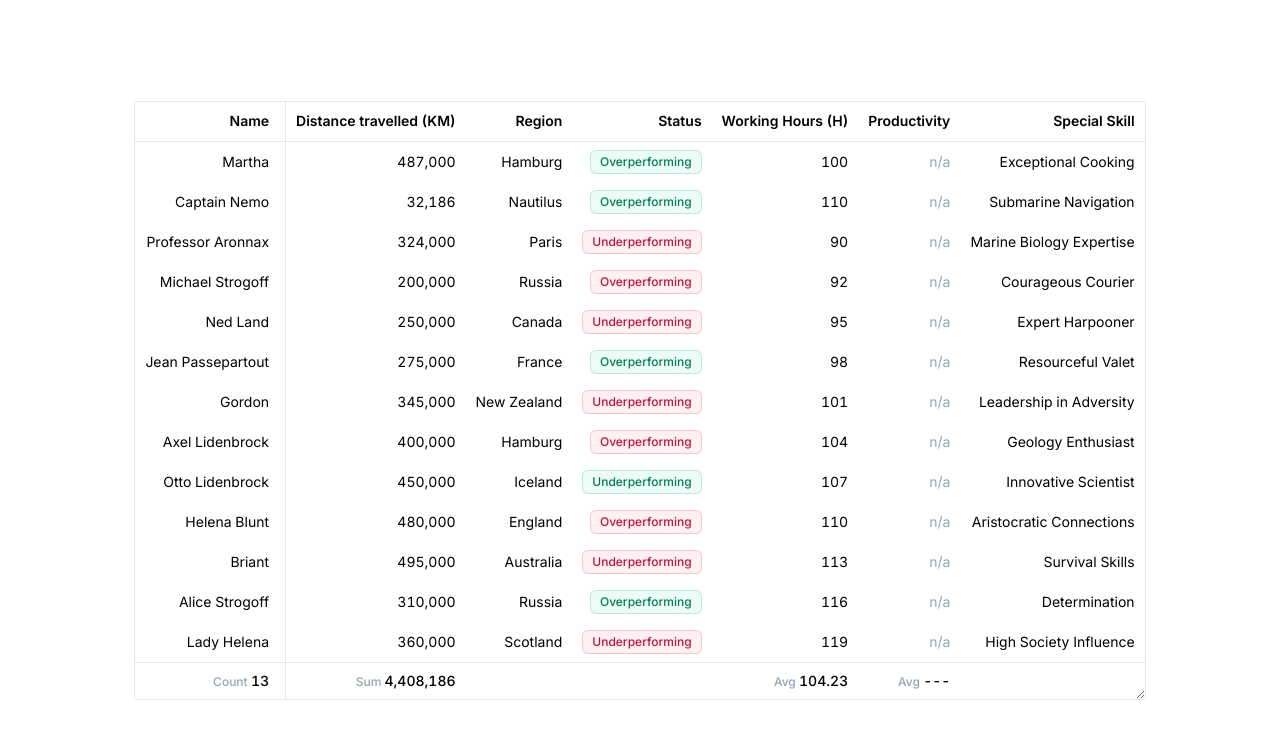
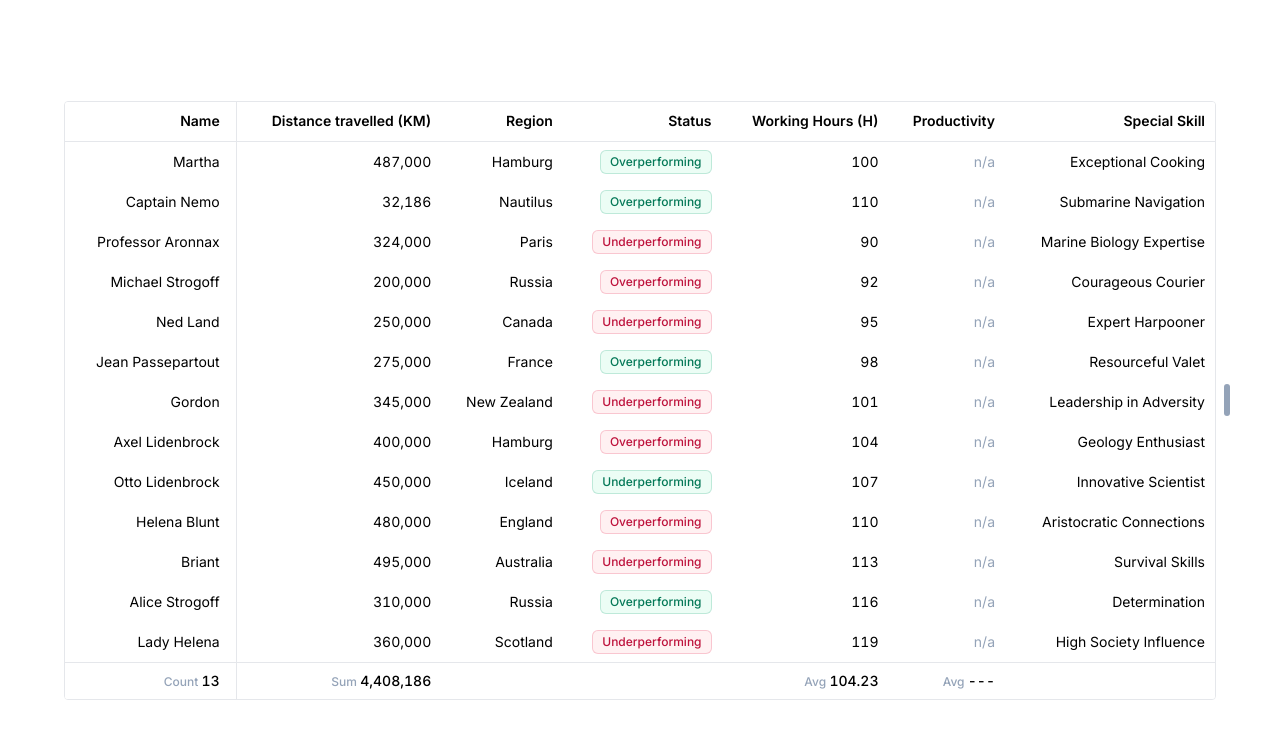
Before and after one commit to severinlandolt/freeze-panes-table, a Next.js app: page / in a window 1280 px wide. Shown: the top 738 px of the page. Built offline with nearby package versions, Linux system fonts and the light colour scheme.

Commit message:
create pagess

```diff
--- a/src/app/page.tsx
+++ b/src/app/page.tsx
@@ -1,232 +1,45 @@
-const data = [
-  {
-    id: 1,
-    name: "Martha",
-    kilometers: 487000,
-    region: "Hamburg",
-    status: "overperforming",
-    deltaType: "moderateIncrease",
-    hours: 100,
-    productivity: "n/a",
-    specialSkill: "Exceptional Cooking",
-  },
-  {
-    id: 2,
-    name: "Captain Nemo",
-    kilometers: 32186,
-    region: "Nautilus",
-    status: "overperforming",
-    deltaType: "moderateIncrease",
-    hours: 110,
-    productivity: "n/a",
-    specialSkill: "Submarine Navigation",
-  },
-  {
-    id: 3,
-    name: "Professor Aronnax",
-    kilometers: 324000,
-    region: "Paris",
-    status: "underperforming",
-    deltaType: "moderateDecrease",
-    hours: 90,
-    productivity: "n/a",
-    specialSkill: "Marine Biology Expertise",
-  },
-  {
-    id: 4,
-    name: "Michael Strogoff",
-    kilometers: 200000,
-    region: "Russia",
-    status: "overperforming",
-    deltaType: "moderateDecrease",
-    hours: 92,
-    productivity: "n/a",
-    specialSkill: "Courageous Courier",
-  },
-  {
-    id: 5,
-    name: "Ned Land",
-    kilometers: 250000,
-    region: "Canada",
-    status: "underperforming",
-    deltaType: "moderateDecrease",
-    hours: 95,
-    productivity: "n/a",
-    specialSkill: "Expert Harpooner",
-  },
-  {
-    id: 6,
-    name: "Jean Passepartout",
-    kilometers: 275000,
-    region: "France",
-    status: "overperforming",
-    deltaType: "moderateIncrease",
-    hours: 98,
-    productivity: "n/a",
-    specialSkill: "Resourceful Valet",
-  },
-  {
-    id: 7,
-    name: "Gordon",
-    kilometers: 345000,
-    region: "New Zealand",
-    status: "underperforming",
-    deltaType: "moderateDecrease",
-    hours: 101,
-    productivity: "n/a",
-    specialSkill: "Leadership in Adversity",
-  },
-  {
-    id: 8,
-    name: "Axel Lidenbrock",
-    kilometers: 400000,
-    region: "Hamburg",
-    status: "overperforming",
-    deltaType: "moderateDecrease",
-    hours: 104,
-    productivity: "n/a",
-    specialSkill: "Geology Enthusiast",
-  },
-  {
-    id: 9,
-    name: "Otto Lidenbrock",
-    kilometers: 450000,
-    region: "Iceland",
-    status: "underperforming",
-    deltaType: "moderateIncrease",
-    hours: 107,
-    productivity: "n/a",
-    specialSkill: "Innovative Scientist",
-  },
-  {
-    id: 10,
-    name: "Helena Blunt",
-    kilometers: 480000,
-    region: "England",
-    status: "overperforming",
-    deltaType: "moderateDecrease",
-    hours: 110,
-    productivity: "n/a",
-    specialSkill: "Aristocratic Connections",
-  },
-  {
-    id: 11,
-    name: "Briant",
-    kilometers: 495000,
-    region: "Australia",
-    status: "underperforming",
-    deltaType: "moderateDecrease",
-    hours: 113,
-    productivity: "n/a",
-    specialSkill: "Survival Skills",
-  },
-  {
-    id: 12,
-    name: "Alice Strogoff",
-    kilometers: 310000,
-    region: "Russia",
-    status: "overperforming",
-    deltaType: "moderateIncrease",
-    hours: 116,
-    productivity: "n/a",
-    specialSkill: "Determination",
-  },
-  {
-    id: 13,
-    name: "Lady Helena",
-    kilometers: 360000,
-    region: "Scotland",
-    status: "underperforming",
-    deltaType: "moderateDecrease",
-    hours: 119,
-    productivity: "n/a",
-    specialSkill: "High Society Influence",
-  },
-];
-
-const footer = [
-  { prefix: "Count", value: 13 },
-  { prefix: "Sum", value: 4_408_186 },
-  { prefix: "", value: "" },
-  { prefix: "", value: "" },
-  { prefix: "Avg", value: 104.23 },
-  { prefix: "Avg", value: "---" },
-  { prefix: "", value: "" },
-];
-const header = [
-  "Name",
-  "Distance travelled (KM)",
-  "Region",
-  "Status",
-  "Working Hours (H)",
-  "Productivity",
-  "Special Skill",
-];
+"use client";
+import React, { useRef } from "react";
+import useResizeX from "@/hooks/useResizeX";
+import useResizeY from "@/hooks/useResizeY";
+import Table from "./_components/table";
 
 export default function Home() {
+  const containerRef = useRef(null);
+  const panelRef = useRef(null);
+  const maxContainerWidth = 1200;
+  const maxContainerHeight = 630;
+
+  const { panelWidth, onResizeStartX } = useResizeX(
+    containerRef,
+    panelRef,
+    maxContainerWidth
+  );
+
   return (
     <main className="flex items-center justify-center min-h-screen">
-      <div className="resize overflow-auto border rounded">
-        <table className="border-separate border-spacing-0 w-full text-sm tabular-nums">
-          <thead className="h-10">
-            <tr className="font-medium">
-              {header.map((content, index) => (
-                <th
-                  key={index}
-                  className="first:pr-4 first:left-0 first:border-r first:z-20 top-0 bg-white whitespace-nowrap sticky border-b font-semibold text-right px-2.5"
-                >
-                  {content}
-                </th>
-              ))}
-            </tr>
-          </thead>
-          <tbody className="text-right">
-            {data.map((item) => (
-              <tr key={item.id} className="whitespace-nowrap align-middle">
-                <td className="py-2 pr-4 align-middle sticky left-0 z-10 bg-white border-r px-2.5">
-                  {item.name}
-                </td>
-                <td className="py-2 px-2.5">
-                  {item.kilometers.toLocaleString()}
-                </td>
-                <td className="py-2 px-2.5">{item.region}</td>
-                <td className="py-2 px-2.5">
-                  <span
-                    className={`${
-                      item.deltaType === "moderateIncrease"
-                        ? " bg-emerald-50 text-emerald-700  ring-emerald-600/20"
-                        : "bg-rose-50 text-rose-700  ring-rose-600/20"
-                    } capitalize text-xs py-1 inline-flex items-center rounded-md font-medium ring-1 ring-inset px-2.5`}
-                  >
-                    {item.status}
-                  </span>
-                </td>
-                <td className="py-2 px-2.5">{item.hours}</td>
-                <td className="py-2 px-2.5 text-slate-400">
-                  {item.productivity}
-                </td>
-                <td className="py-2 px-2.5">{item.specialSkill}</td>
-              </tr>
-            ))}
-          </tbody>
-          <tfoot className="sticky bottom-0 bg-white z-10 font-medium border-t">
-            <tr className="text-right ">
-              {footer.map((item, index) => (
-                <td
-                  key={index}
-                  className="first:pr-4 first:bg-white first:sticky first:left-0 first:bottom-0 first:z-20 first:border-r py-2 align-middle border-t whitespace-nowrap px-2.5"
-                >
-                  {item.prefix ? (
-                    <span className="text-xs capitalize text-slate-400">
-                      {item.prefix}{" "}
-                    </span>
-                  ) : null}
-                  {item.value.toLocaleString()}
-                </td>
-              ))}
-            </tr>
-          </tfoot>
-        </table>
+      <div
+        ref={containerRef}
+        className={`w-full max-w-6xl`}
+        style={{
+          maxWidth: `${maxContainerWidth}`,
+        }}
+      >
+        <div
+          ref={panelRef}
+          className={`relative max-w-full h-full`}
+          style={{
+            width: `${panelWidth}px`,
+          }}
+        >
+          <div
+            onPointerDown={onResizeStartX}
+            className="absolute inset-y-0 left-full cursor-ew-resize items-center px-2 flex"
+          >
+            <div className="h-8 w-1.5 rounded-full bg-slate-400"></div>
+          </div>
+          <Table />
+        </div>
       </div>
     </main>
   );
--- /dev/null
+++ b/src/app/resize/page.tsx
@@ -0,0 +1,99 @@
+"use client";
+import React, { useRef, useState } from "react";
+import useResizeX from "@/hooks/useResizeX";
+import useResizeY from "@/hooks/useResizeY";
+import Table from "../_components/table";
+
+const ResizablePanels = () => {
+  const containerRef = useRef(null);
+  const panelRef = useRef(null);
+  const handleWidth = 16;
+  const maxContainerWidth = 736;
+  const maxContainerHeight = 736;
+
+  const { panelWidth, onResizeStartX } = useResizeX(
+    containerRef,
+    panelRef,
+    maxContainerWidth
+  );
+
+  const { panelHeight, onResizeStartY } = useResizeY(
+    containerRef,
+    panelRef,
+    maxContainerHeight
+  );
+
+  return (
+    <div
+      ref={containerRef}
+      style={{
+        width: "100%",
+        height: "100%",
+        maxHeight: `${maxContainerHeight}px`,
+        maxWidth: `${maxContainerWidth}px`,
+        backgroundColor: "#6b7280",
+      }}
+    >
+      <div
+        ref={panelRef}
+        style={{
+          position: "relative",
+          width: `${panelWidth}px`,
+          height: `${panelHeight}px`,
+          maxWidth: "100%",
+          maxHeight: "100%",
+          paddingRight: `${handleWidth}px`,
+          paddingBottom: `${handleWidth}px`,
+          backgroundColor: "#f1f2f4",
+        }}
+      >
+        <div
+          style={{
+            position: "absolute",
+            top: "0",
+            right: "0",
+            height: "100%",
+            width: `${handleWidth}px`,
+            backgroundColor: "red",
+            borderLeft: "1px solid #e5e7eb",
+            cursor: "ew-resize",
+          }}
+          onPointerDown={onResizeStartX}
+        ></div>
+        <div
+          style={{
+            position: "absolute",
+            bottom: "0",
+            // right: "0",
+            width: "100%",
+            height: `${handleWidth}px`,
+            backgroundColor: "#ffcc33",
+            borderLeft: "1px solid #e5e7eb",
+            cursor: "ew-resize",
+          }}
+          onPointerDown={onResizeStartY}
+        ></div>
+        <Table />
+      </div>
+    </div>
+  );
+};
+
+function App() {
+  return (
+    <div
+      className="App"
+      style={{
+        display: "flex",
+        justifyContent: "center",
+        alignItems: "center",
+        minHeight: "100vh",
+        padding: "0 16px",
+      }}
+    >
+      <ResizablePanels />
+    </div>
+  );
+}
+
+export default App;
```
